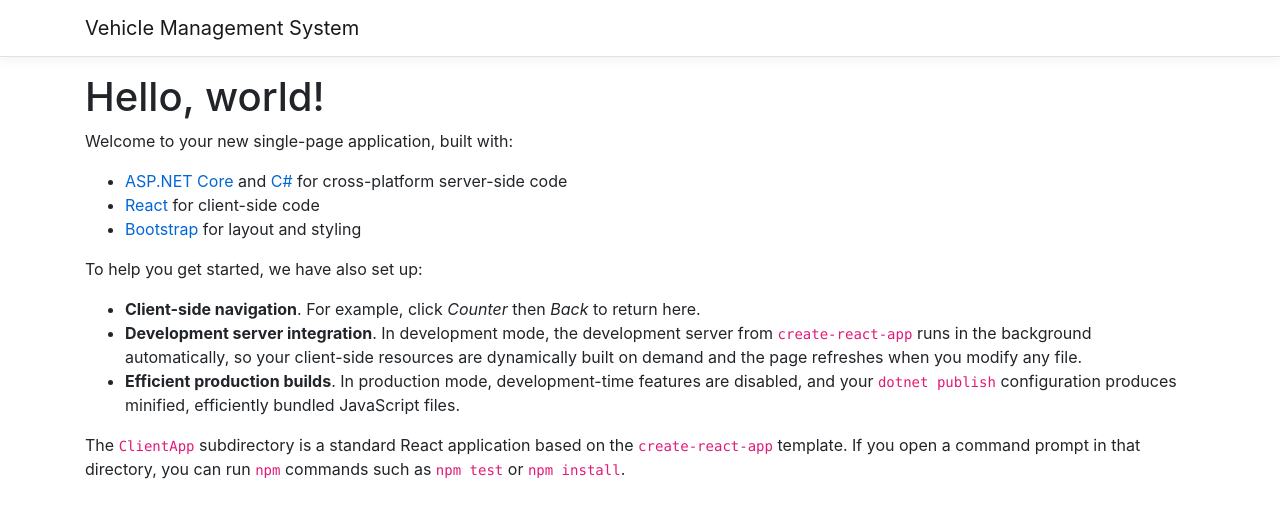
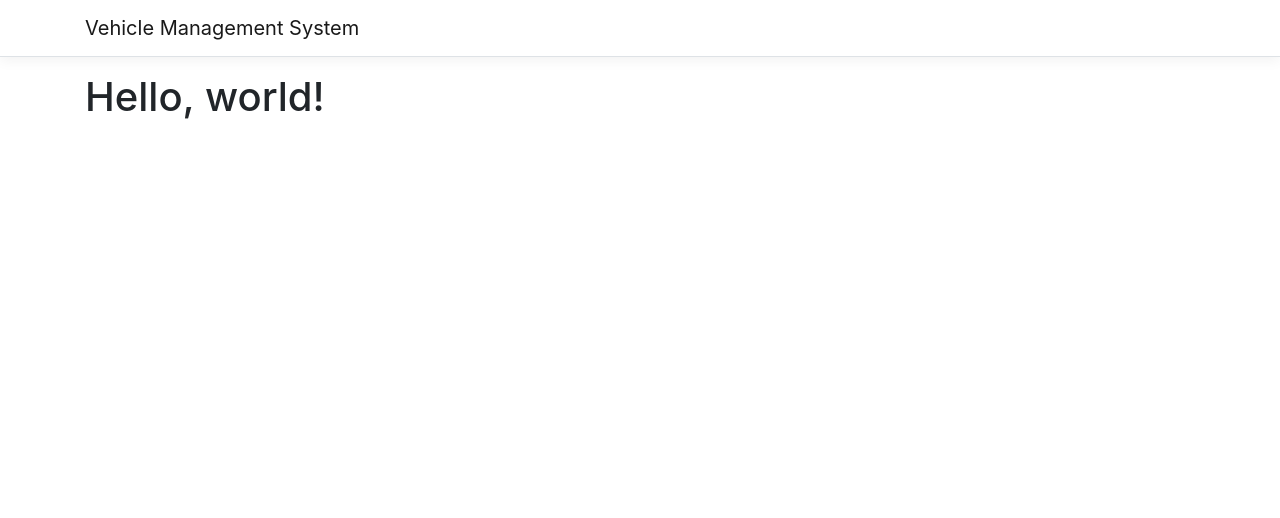
Before and after one commit to sundharm/VehicleManagementSystem, a React (Create React App) app in the folder VehicleManagementSystem/ClientApp/: page / in a window 1280 px wide. Shown: the top 518 px of the page. Built offline with nearby package versions, Linux system fonts and the light colour scheme.

Commit message:
Removed preset react components

```diff
--- a/VehicleManagementSystem/ClientApp/src/components/Home.js
+++ b/VehicleManagementSystem/ClientApp/src/components/Home.js
@@ -7,19 +7,6 @@
     return (
       <div>
         <h1>Hello, world!</h1>
-        <p>Welcome to your new single-page application, built with:</p>
-        <ul>
-          <li><a href='https://get.asp.net/'>ASP.NET Core</a> and <a href='https://msdn.microsoft.com/en-us/library/67ef8sbd.aspx'>C#</a> for cross-platform server-side code</li>
-          <li><a href='https://facebook.github.io/react/'>React</a> for client-side code</li>
-          <li><a href='http://getbootstrap.com/'>Bootstrap</a> for layout and styling</li>
-        </ul>
-        <p>To help you get started, we have also set up:</p>
-        <ul>
-          <li><strong>Client-side navigation</strong>. For example, click <em>Counter</em> then <em>Back</em> to return here.</li>
-          <li><strong>Development server integration</strong>. In development mode, the development server from <code>create-react-app</code> runs in the background automatically, so your client-side resources are dynamically built on demand and the page refreshes when you modify any file.</li>
-          <li><strong>Efficient production builds</strong>. In production mode, development-time features are disabled, and your <code>dotnet publish</code> configuration produces minified, efficiently bundled JavaScript files.</li>
-        </ul>
-        <p>The <code>ClientApp</code> subdirectory is a standard React application based on the <code>create-react-app</code> template. If you open a command prompt in that directory, you can run <code>npm</code> commands such as <code>npm test</code> or <code>npm install</code>.</p>
       </div>
     );
   }
```
Also changed, not shown: 1 other file (tests, documents, lock files or other folders).
